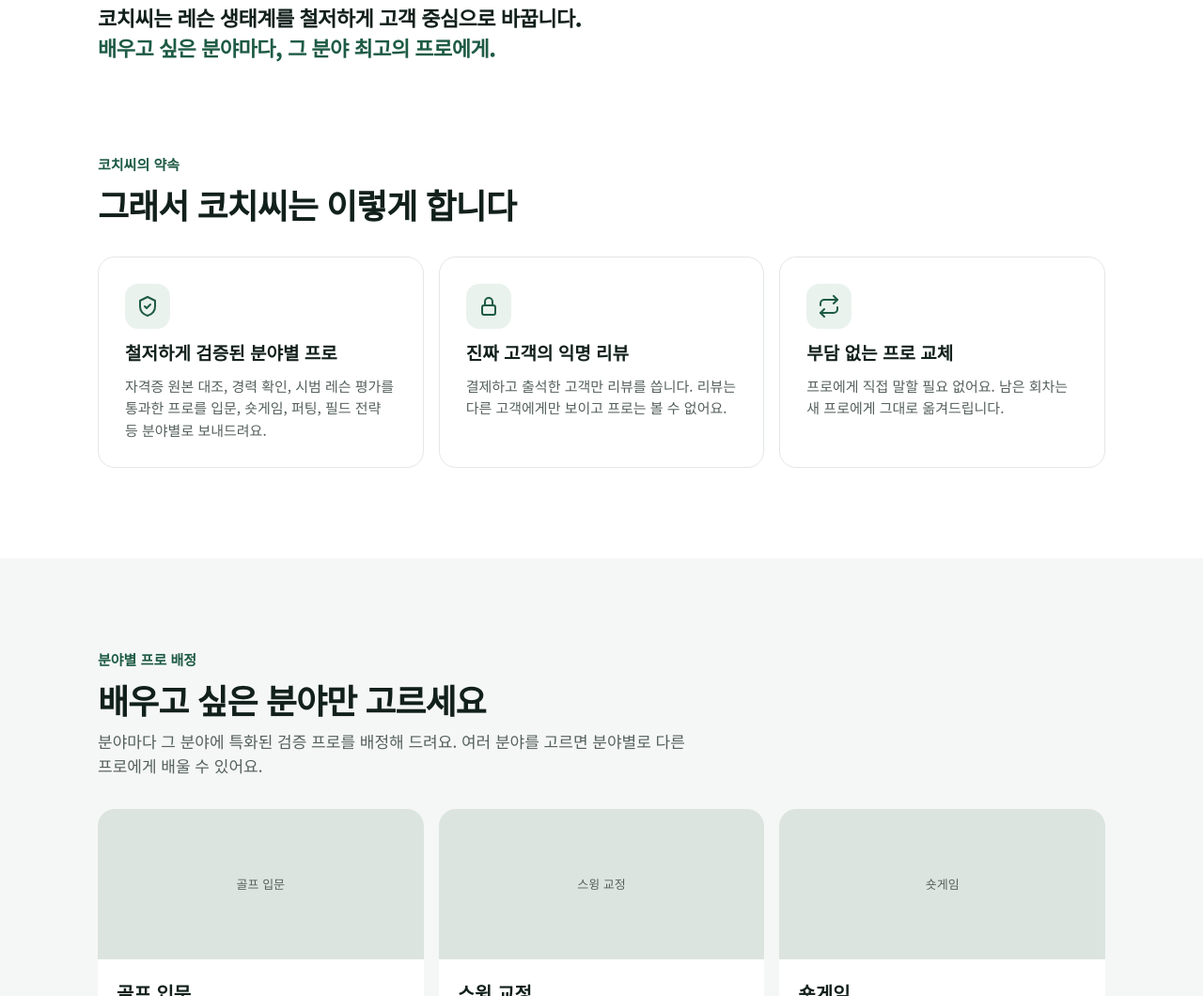
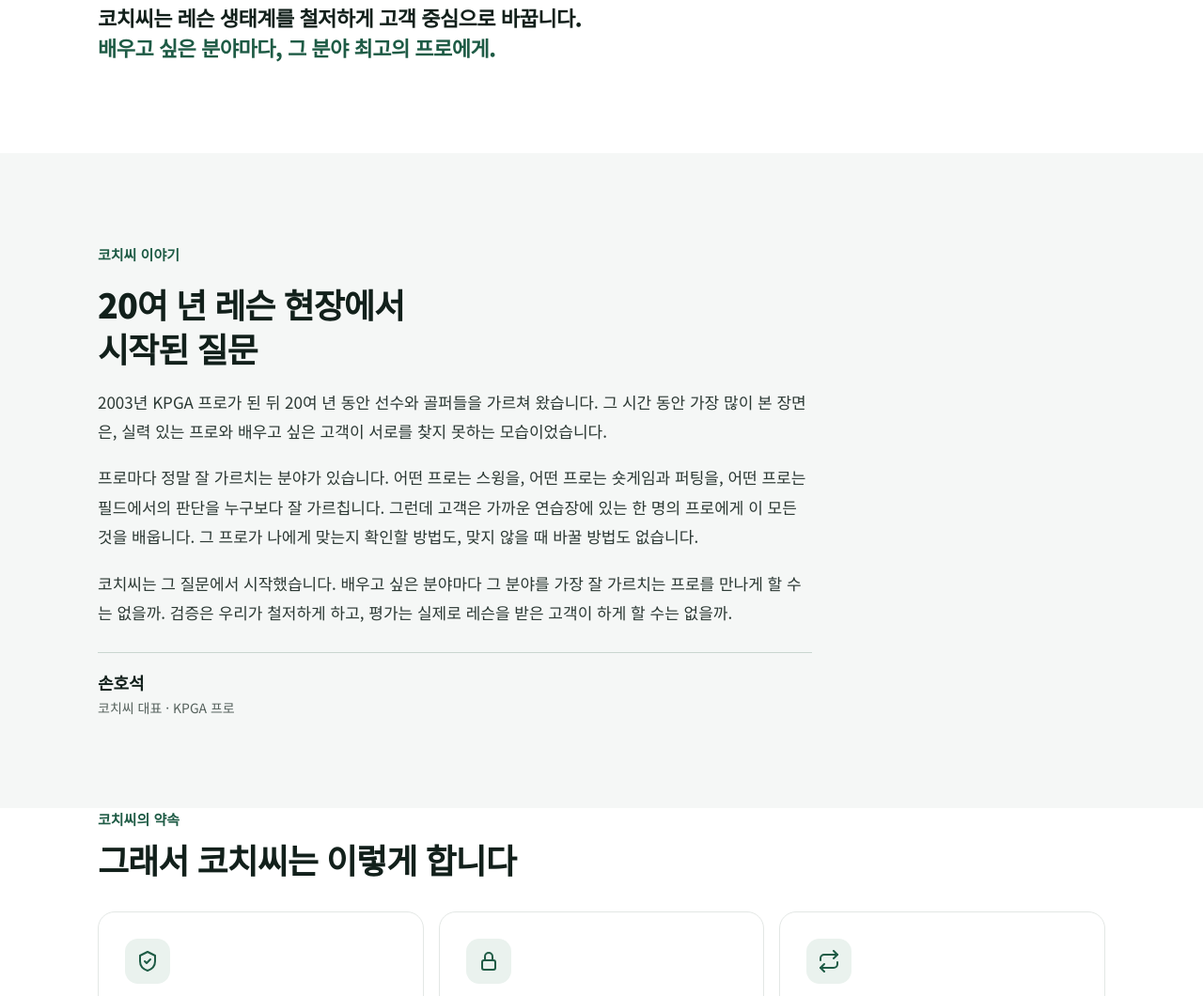
Before and after one commit to kingsamuel8/coachc, a plain HTML site: page public/index.html in a window 1280 px wide. Shown: the part 1226-2286 px from the top of the page at 94% size. Drawn offline with nearby package versions, Linux system fonts and the light colour scheme.

Commit message:
Landing: add CoachC founding story
Co-Authored-By: Claude Opus 5.5 <noreply@anthropic.com>
Claude-Session: https://claude.ai/code/session_017zUi21UjUYSehnVpp1xYkt

```diff
--- a/public/index.html
+++ b/public/index.html
@@ -95,6 +95,11 @@
   footer .in{padding-top:40px;padding-bottom:40px;display:flex;justify-content:space-between;gap:16px;flex-wrap:wrap;font-size:13px;color:var(--muted)}
   footer .links{display:flex;gap:16px;align-items:flex-end;flex-wrap:wrap}
   footer .links a{color:var(--muted)}
+  .story{background:var(--bg)}
+  .story-in{max-width:760px;display:flex;flex-direction:column;gap:18px}
+  .story p{margin:0;font-size:17px;line-height:1.85;color:#2B3833}
+  .story .sign{display:flex;flex-direction:column;gap:2px;margin-top:8px;padding-top:18px;border-top:1px solid #C9D6D0}
+  .story .sign b{font-size:18px}.story .sign span{font-size:14px;color:var(--muted)}
   .cta{padding:80px 0}
   .form{width:100%;max-width:640px;text-align:left;background:#fff;color:var(--ink);border-radius:20px;padding:28px;display:flex;flex-direction:column;gap:18px;margin-top:8px}
   .fg{display:flex;flex-direction:column;gap:8px;border:0;margin:0;padding:0;min-width:0}
@@ -172,6 +177,17 @@
     <div class="box fill"><h3>연습장에는 연습장이 고용한 프로뿐</h3><p>연습장을 찾아가면 만나는 건 연습장주가 고용한 프로예요. 과연 나에게 가장 맞는 프로일까요?</p></div>
   </div>
   <p style="margin:32px 0 0;font-size:22px;font-weight:900;line-height:1.45;letter-spacing:-.5px">코치씨는 레슨 생태계를 철저하게 고객 중심으로 바꿉니다.<br><span style="color:var(--green)">배우고 싶은 분야마다, 그 분야 최고의 프로에게.</span></p>
+</div></section>
+
+<section class="story"><div class="in">
+  <div class="story-in">
+    <div class="kicker">코치씨 이야기</div>
+    <h2>20여 년 레슨 현장에서<br>시작된 질문</h2>
+    <p>2003년 KPGA 프로가 된 뒤 20여 년 동안 선수와 골퍼들을 가르쳐 왔습니다. 그 시간 동안 가장 많이 본 장면은, 실력 있는 프로와 배우고 싶은 고객이 서로를 찾지 못하는 모습이었습니다.</p>
+    <p>프로마다 정말 잘 가르치는 분야가 있습니다. 어떤 프로는 스윙을, 어떤 프로는 숏게임과 퍼팅을, 어떤 프로는 필드에서의 판단을 누구보다 잘 가르칩니다. 그런데 고객은 가까운 연습장에 있는 한 명의 프로에게 이 모든 것을 배웁니다. 그 프로가 나에게 맞는지 확인할 방법도, 맞지 않을 때 바꿀 방법도 없습니다.</p>
+    <p>코치씨는 그 질문에서 시작했습니다. 배우고 싶은 분야마다 그 분야를 가장 잘 가르치는 프로를 만나게 할 수는 없을까. 검증은 우리가 철저하게 하고, 평가는 실제로 레슨을 받은 고객이 하게 할 수는 없을까.</p>
+    <div class="sign"><b>손호석</b><span>코치씨 대표 · KPGA 프로</span></div>
+  </div>
 </div></section>
 
 <section style="padding-top:0"><div class="in">
```
